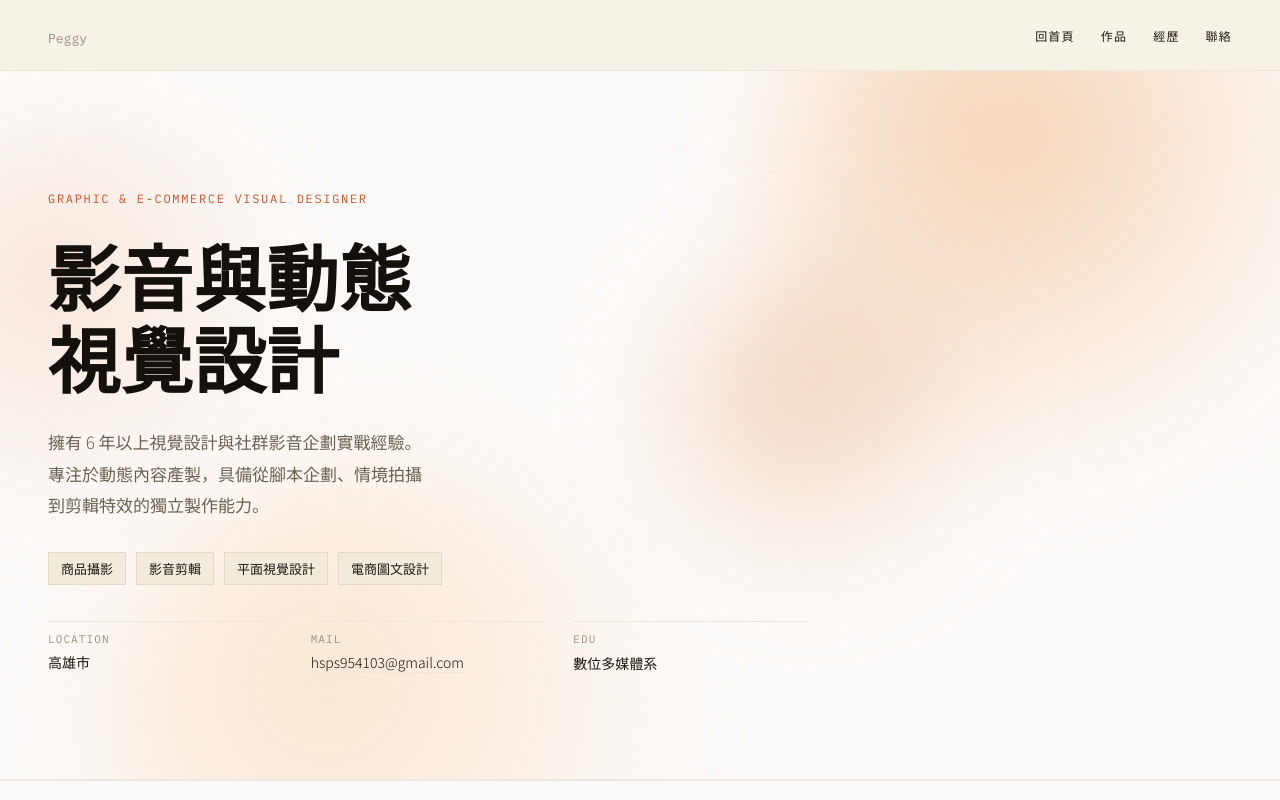
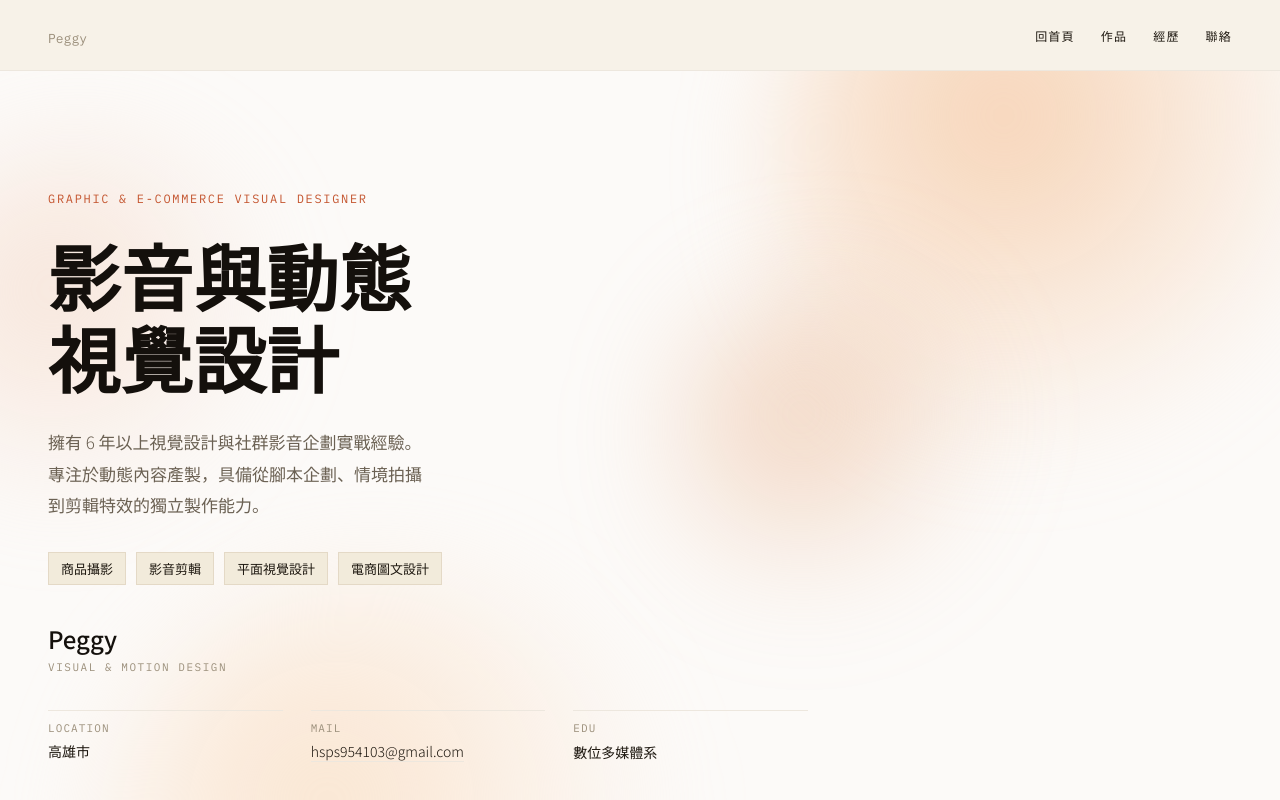
Before and after one commit to smile65227-ops/Peggy, a plain HTML site: page index.html in a window 1280 px wide. Shown: the top 800 px of the page. Drawn offline with nearby package versions, Linux system fonts and the light colour scheme.

Commit message:
Add files via upload

```diff
--- a/index.html
+++ b/index.html
@@ -46,6 +46,10 @@
         <sc-for list="{{ skills }}" as="s" hint-placeholder-count="5">
           <span style="border: 1px solid #E4D9C6; background: #F2EBDB; padding: 6px 12px; font-size: 13px;">{{ s }}</span>
         </sc-for>
+      </div>
+      <div style="display: flex; flex-direction: column; gap: 4px; padding-top: 8px;">
+        <span style="font-family: 'Noto Sans TC', sans-serif; font-weight: 500; font-size: 24px; color: #14100C;">Peggy</span>
+        <span style="font-family: 'IBM Plex Mono', monospace; font-size: 11px; letter-spacing: 0.14em; color: #9C907C;">VISUAL &amp; MOTION DESIGN</span>
       </div>
       <dl style="margin: 0; display: grid; grid-template-columns: repeat(auto-fit, minmax(150px, 1fr)); gap: 18px 28px; font-size: 14px; padding-top: 8px;">
         <div style="display: flex; flex-direction: column; gap: 6px; border-top: 1px solid #EDE7DE; padding-top: 10px;">
```
